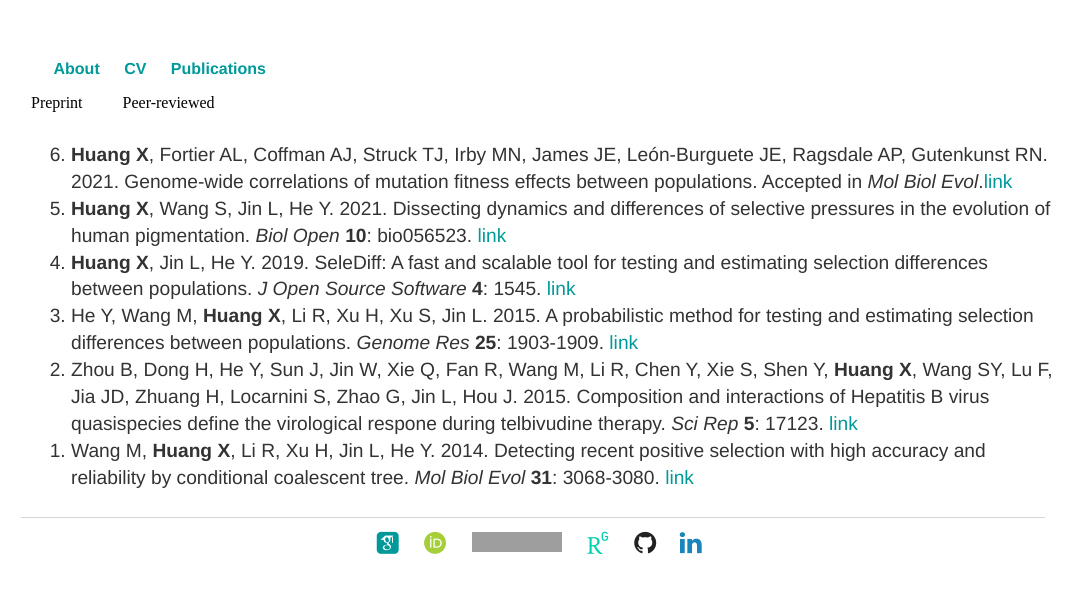
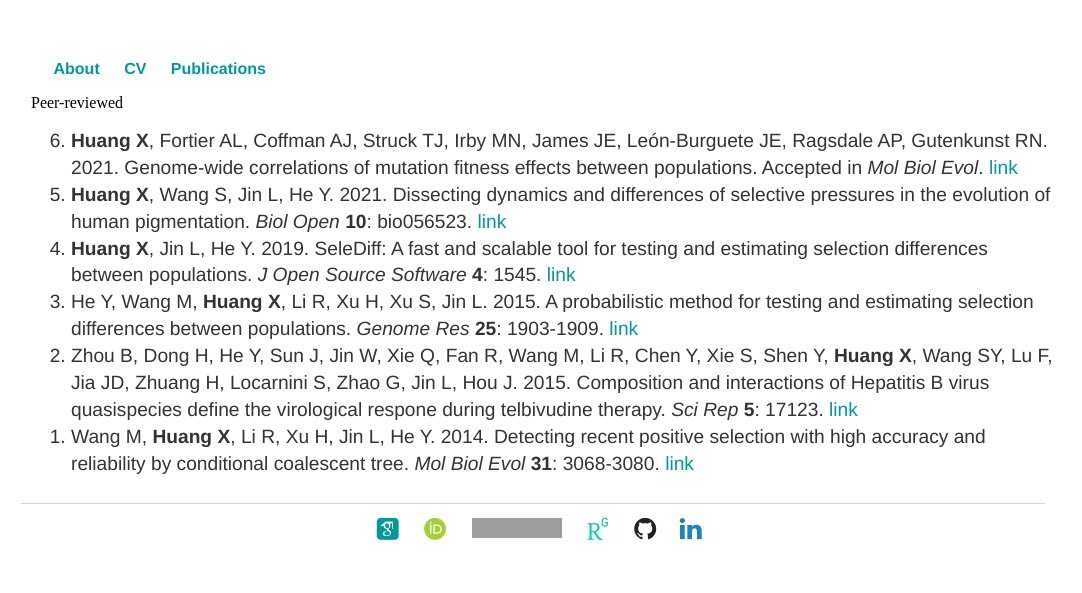
Before and after one commit to xin-huang/xin-huang.github.io, a Jekyll site: the page built from publications/index.html, in a window 1280 px wide. Shown: the top 593 px of the page, without its empty margins (107-1189 px from the left). Built offline with Jekyll 4.4.1, drawn with Linux system fonts in a browser that asks for light colours; some web fonts are replaced; comment, search, counter and statistics services are not loaded; grey boxes are pictures that could not be loaded.

Commit message:
20210520 Update publication

```diff
--- a/publications/index.html
+++ b/publications/index.html
@@ -3,15 +3,10 @@ layout: default
 title: Publications
 ---
 
-Preprint
-
-<ol reversed>
-</ol>
-
 Peer-reviewed
 
 <ol reversed>
-    <li><b>Huang X</b>, Fortier AL, Coffman AJ, Struck TJ, Irby MN, James JE, León-Burguete JE, Ragsdale AP, Gutenkunst RN. 2021. Genome-wide correlations of mutation fitness effects between populations. Accepted in <i>Mol Biol Evol</i>.<a href="https://doi.org/10.1101/703918">link</a></li>
+    <li><b>Huang X</b>, Fortier AL, Coffman AJ, Struck TJ, Irby MN, James JE, León-Burguete JE, Ragsdale AP, Gutenkunst RN. 2021. Genome-wide correlations of mutation fitness effects between populations. Accepted in <i>Mol Biol Evol</i>. <a href="https://doi.org/10.1101/703918">link</a></li>
     <li><b>Huang X</b>, Wang S, Jin L, He Y. 2021. Dissecting dynamics and differences of selective pressures in the evolution of human pigmentation. <i>Biol Open</i> <b>10</b>: bio056523. <a href="https://doi.org/10.1242/bio.056523">link</a></li>
     <li><b>Huang X</b>, Jin L, He Y. 2019. SeleDiff: A fast and scalable tool for testing and estimating selection differences between populations. <i>J Open Source Software</i> <b>4</b>: 1545. <a href="https://joss.theoj.org/papers/10.21105/joss.01545">link</a></li>
     <li>He Y, Wang M, <b>Huang X</b>, Li R, Xu H, Xu S, Jin L. 2015. A probabilistic method for testing and estimating selection differences between populations. <i>Genome Res</i> <b>25</b>: 1903-1909. <a href="https://genome.cshlp.org/content/25/12/1903.full">link</a></li>
```
